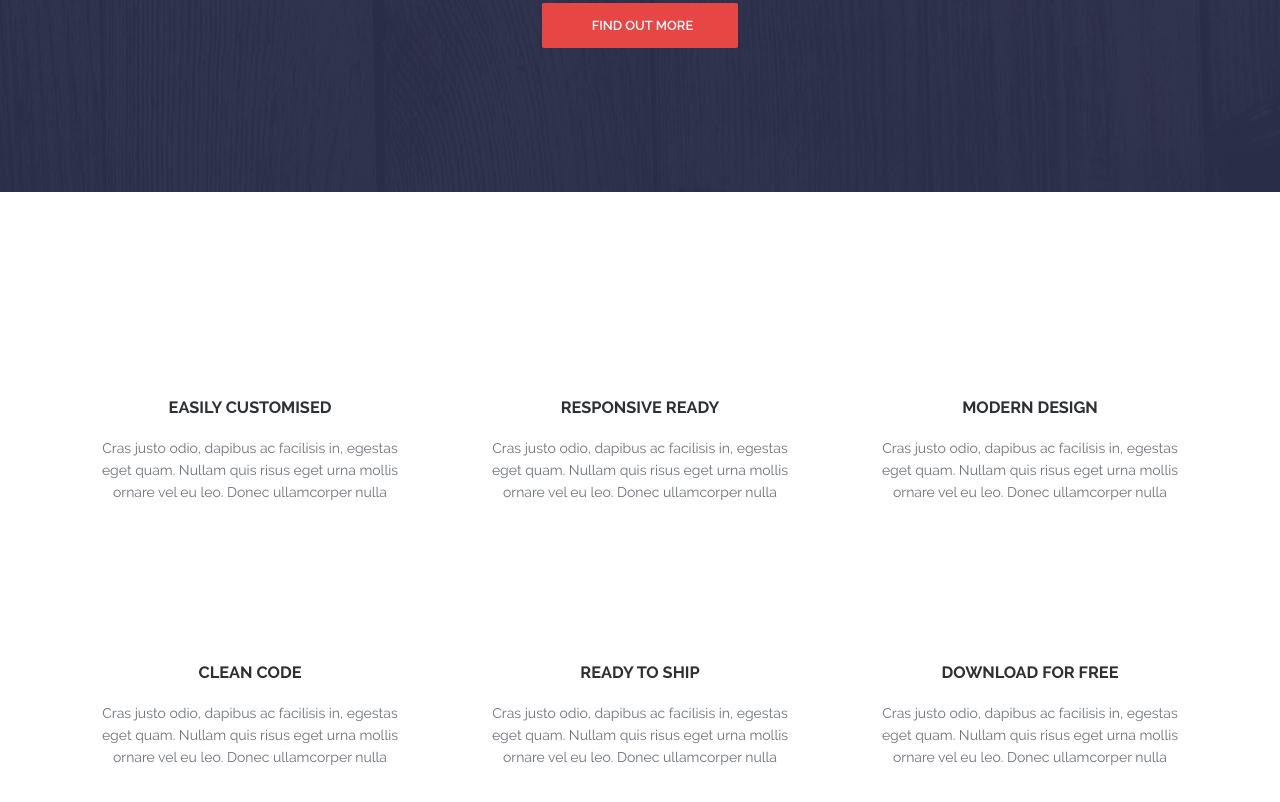
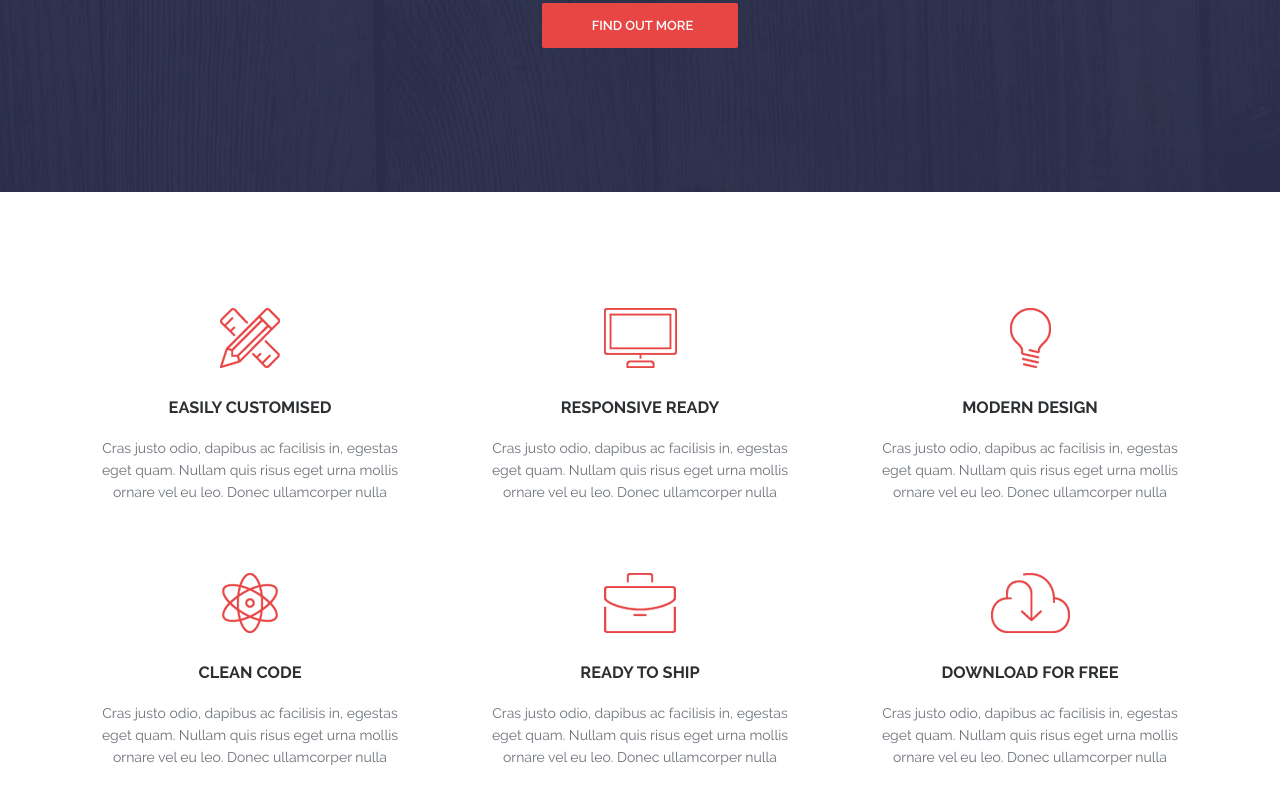
Before and after one commit to maks-stars/activebox, a plain HTML site: page index.html in a window 1280 px wide. Shown: the part 558-1360 px from the top of the page. Drawn offline with nearby package versions, Linux system fonts and the light colour scheme; files whose address does not match are found by name.

Commit message:
Add files via upload

```diff
--- a/styles/style.css
+++ b/styles/style.css
@@ -241,27 +241,27 @@ ul {
 }
 
 .advantages__title--image-1 {
-    background-image: url(images/advantage1.png);
+    background-image: url(../../images/advantage1.png);
 }
 
 .advantages__title--image-2 {
-    background-image: url(images/advantage2.png);
+    background-image: url(../../images/advantage2.png);
 }
 
 .advantages__title--image-3 {
-    background-image: url(images/advantage3.png);
+    background-image: url(../../images/advantage3.png);
 }
 
 .advantages__title--image-4 {
-    background-image: url(images/advantage4.png);
+    background-image: url(../../images/advantage4.png);
 }
 
 .advantages__title--image-5 {
-    background-image: url(images/advantage5.png);
+    background-image: url(../../images/advantage5.png);
 }
 
 .advantages__title--image-6 {
-    background-image: url(images/advantage6.png);
+    background-image: url(../../images/advantage6.png);
 }
 
 .advantages__info {
```
